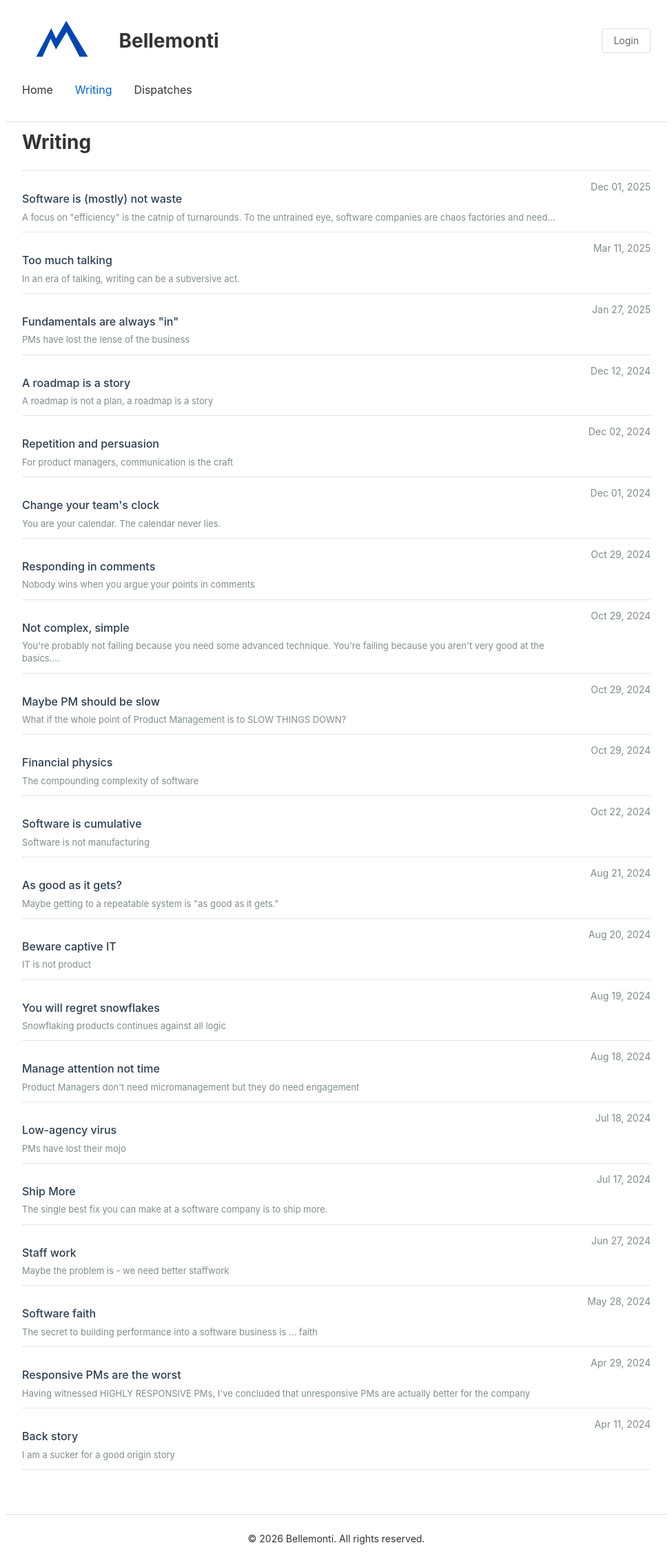
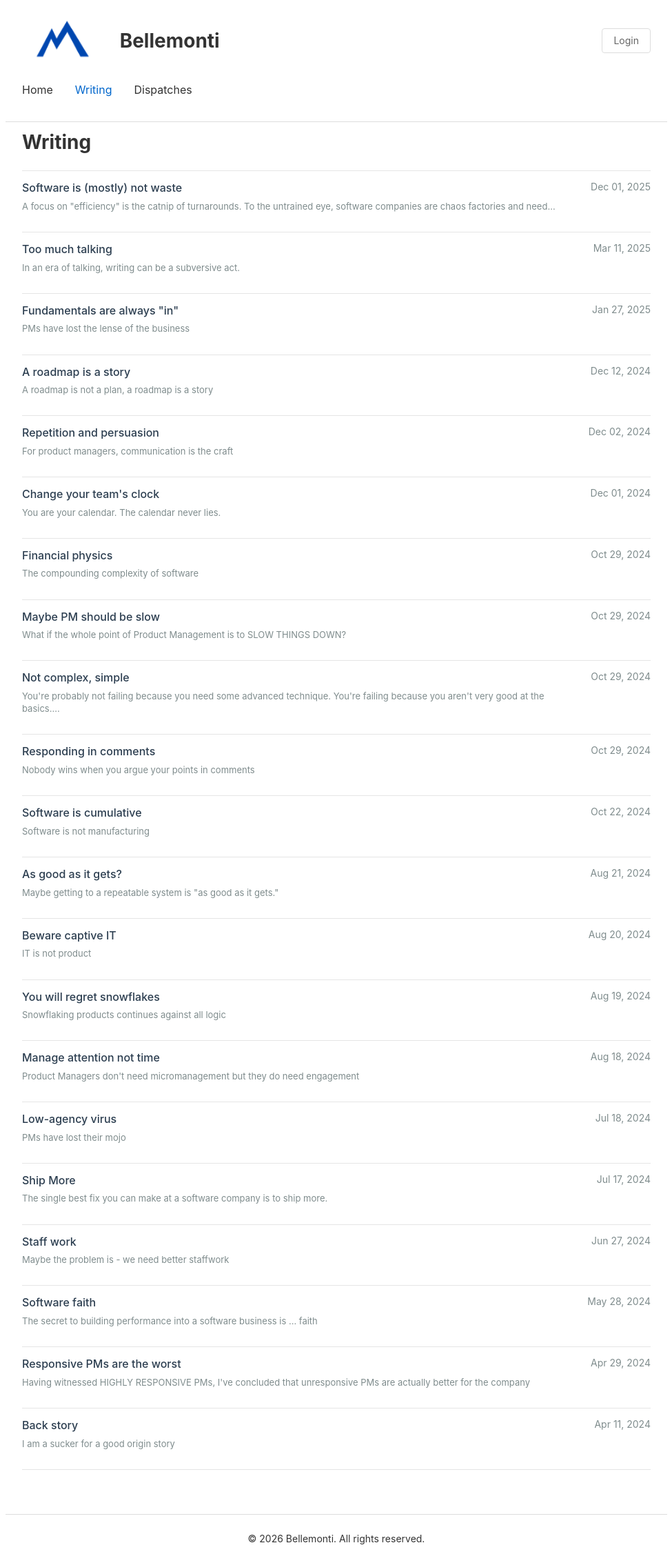
Before and after one commit to gibbygee/bellemonti-website, a Jekyll site: the page built from _pages/blog.md, in a window 1280 px wide. Shown: the whole page at 69% size, without its empty margins (152-1127 px from the left). Built offline with Jekyll 4.4.1, drawn with Linux system fonts in a browser that asks for light colours.

Commit message:
Fix logo flash, match blog to dispatches style, add post nav arrows
- Swap logo.png (1920x1080, 20KB) for logo-small.png (140x78, 5KB) with preload to fix header flash
- Match /blog/ page style and structure to /dispatches/
- Add back/older nav arrows to post layout, matching reading layout

Co-Authored-By: Claude Sonnet 4.6 <noreply@anthropic.com>

```diff
--- a/_includes/head.html
+++ b/_includes/head.html
@@ -10,6 +10,7 @@
   <meta property="og:image" content="{{ '/assets/images/logo.png' | absolute_url }}">
   <meta name="twitter:image" content="{{ '/assets/images/logo.png' | absolute_url }}">
 
+  <link rel="preload" as="image" href="{{ '/assets/images/logo-small.png' | relative_url }}">
   <link rel="stylesheet" href="{{ '/assets/css/main.css' | relative_url }}">
   <link rel="icon" type="image/png" href="{{ '/assets/images/favicon.ico' | relative_url }}">
 
--- a/_includes/header.html
+++ b/_includes/header.html
@@ -3,7 +3,7 @@
     <div class="header-top">
       <div class="site-logo">
         <a href="{{ '/' | relative_url }}">
-          <img src="{{ '/assets/images/logo.png' | relative_url }}" alt="{{ site.title }}">
+          <img src="{{ '/assets/images/logo-small.png' | relative_url }}" alt="{{ site.title }}" fetchpriority="high">
           <span class="site-title">{{ site.title }}</span>
         </a>
       </div>
--- a/_pages/blog.md
+++ b/_pages/blog.md
@@ -68,23 +68,24 @@ permalink: /blog/
 </style>
 
 {% if site.posts.size > 0 %}
-  <div class="dispatch-list">
-    {% for post in site.posts %}
-      <div class="dispatch-item">
-        <div class="dispatch-content">
-          <div class="dispatch-title">
+  <div class="reading-list">
+    {% assign sorted_posts = site.posts | sort: 'date' | reverse %}
+    {% for post in sorted_posts %}
+      <div class="reading-item">
+        <div class="reading-content">
+          <div class="reading-title">
             <a href="{{ post.url | relative_url }}">{{ post.title }}</a>
           </div>
           {% if post.excerpt %}
-            <p class="dispatch-excerpt">{{ post.excerpt | strip_html | truncatewords: 20 }}</p>
+            <p class="reading-excerpt">{{ post.excerpt | strip_html | truncatewords: 20 }}</p>
           {% endif %}
         </div>
-        <div class="dispatch-date">
+        <div class="reading-date">
           <time>{{ post.date | date: "%b %d, %Y" }}</time>
         </div>
       </div>
     {% endfor %}
   </div>
 {% else %}
-  <p>No posts yet. Check back soon for updates!</p>
+  <p>No posts yet. Check back soon!</p>
 {% endif %}
```
Also changed, not shown: other parts of _pages/blog.md (+10 -10 lines), _layouts/post.html (+13 -4 lines), _layouts/reading.html (+13 -4 lines), assets/images/logo-small.png (added).
